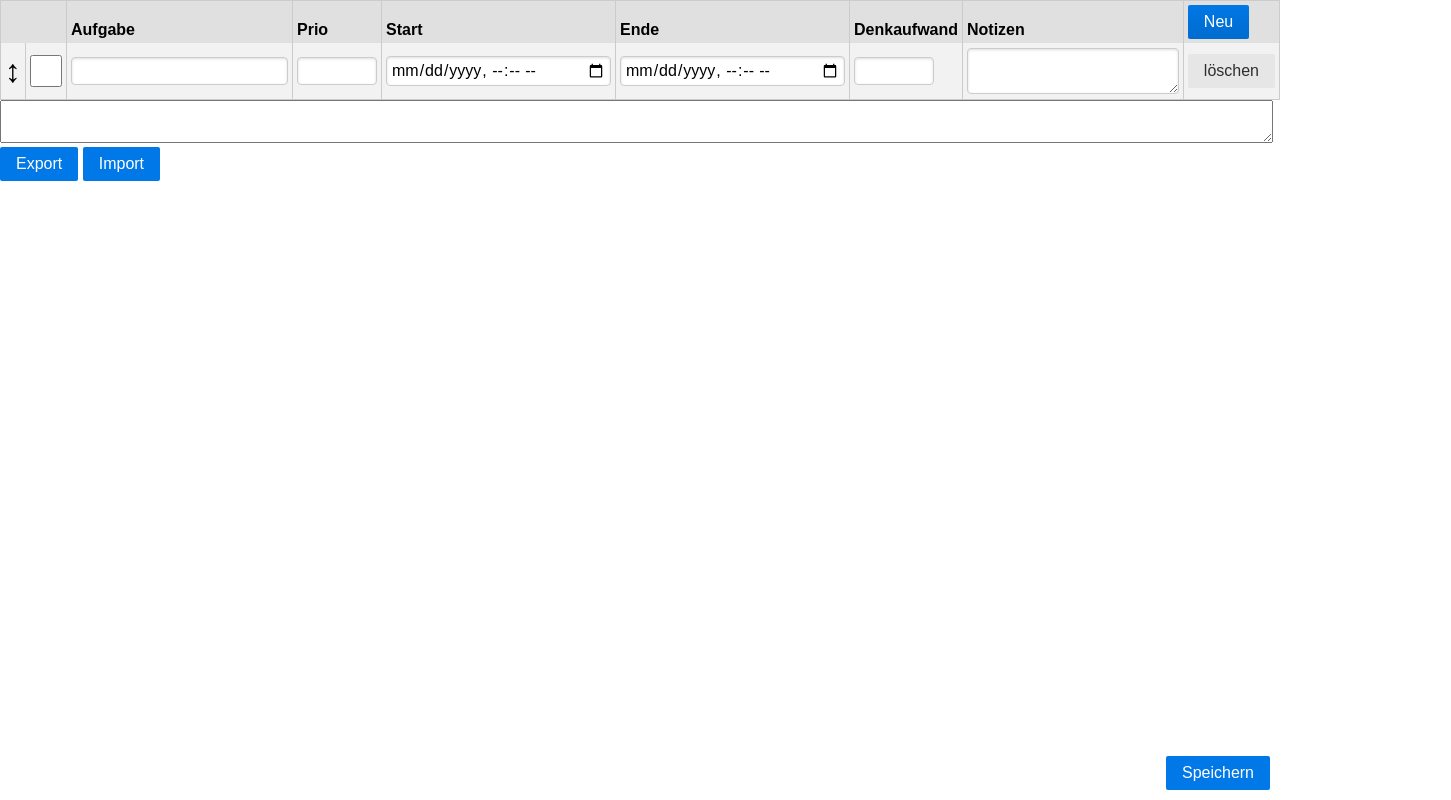
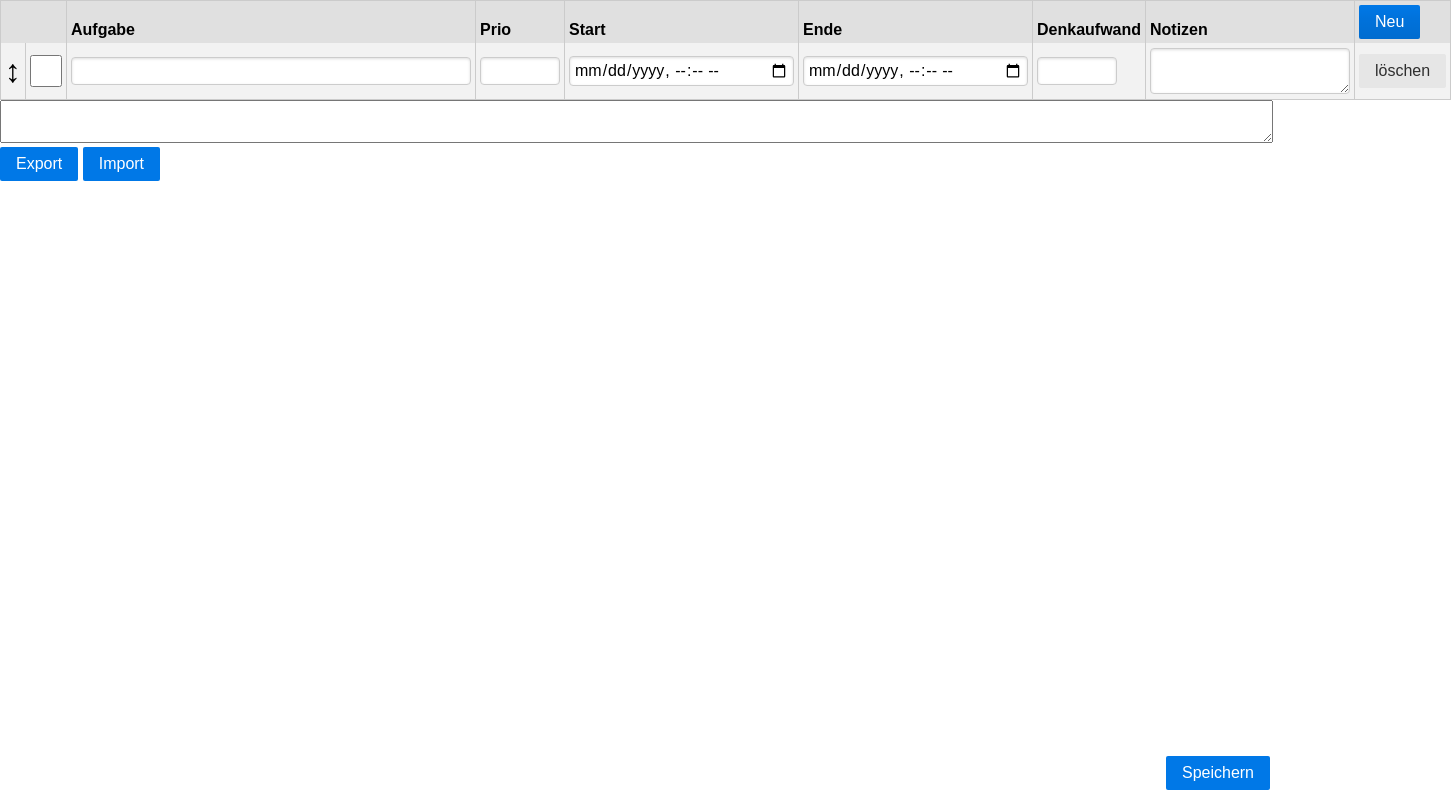
Before and after one commit to Lukas-Sander/dragndrop-todo-autosave-local, a website: page simple.html in a window 1280 px wide. Both pictures are taken after a click on the button "Neu". Shown: the whole page, 1451 px wide, since content can reach past the window. Drawn offline with Linux system fonts and the light colour scheme.

Commit message:
made table head sticky and task column wider

```diff
--- a/simple.css
+++ b/simple.css
@@ -66,3 +66,12 @@ textarea {
 .pure-form input[type=color], .pure-form input[type=date], .pure-form input[type=datetime-local], .pure-form input[type=datetime], .pure-form input[type=email], .pure-form input[type=month], .pure-form input[type=number], .pure-form input[type=password], .pure-form input[type=search], .pure-form input[type=tel], .pure-form input[type=text], .pure-form input[type=time], .pure-form input[type=url], .pure-form input[type=week], .pure-form select, .pure-form textarea {
     padding: 4px;
 }
+
+.pure-table thead {
+    position: sticky;
+    top: 0;
+}
+
+input[name="taskname"] {
+    width: 25em;
+}
```
